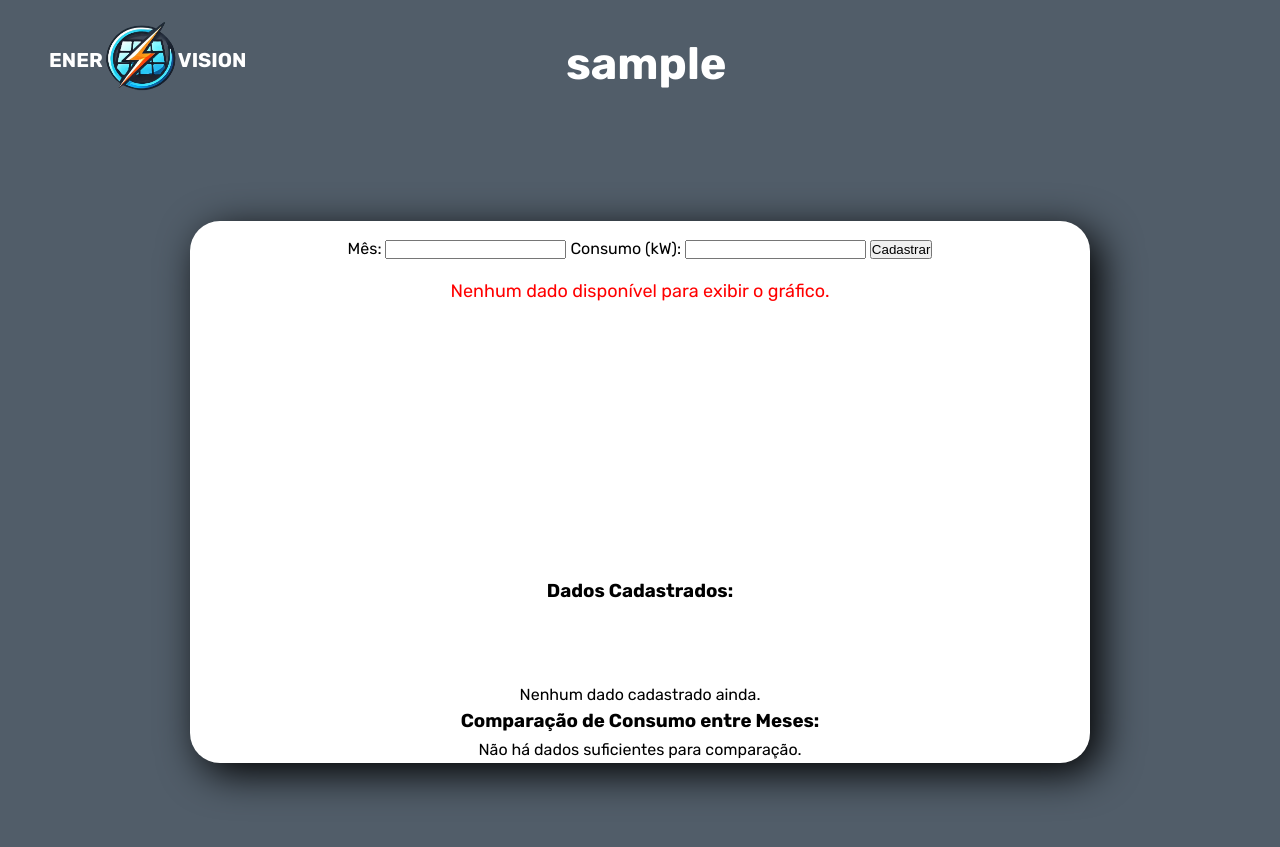
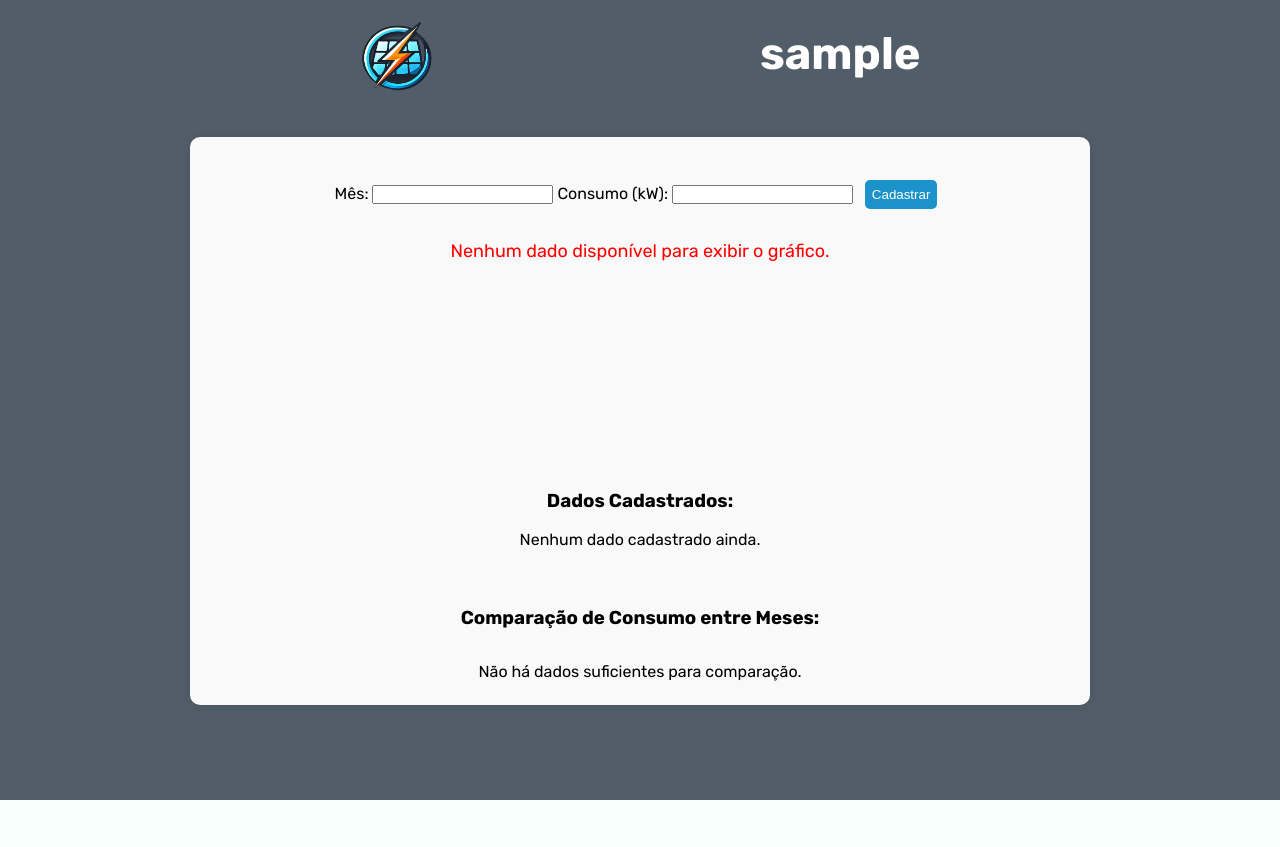
Before and after one commit to joaopedroNASA/EnerVision, a PHP site: page /indexgrafico.php in a window 1280 px wide. After the commit the page ends 800 px from the top, so only its background shows below. Run offline with PHP 8.4, Linux system fonts and the light colour scheme; the visitor is signed in with stand-in values (Sample User, id 1); data that the repository does not hold is empty; some libraries are stand-ins or nearby versions.

Commit message:
fim ayton senna do brasil acabou

```diff
--- a/style.css
+++ b/style.css
@@ -44,7 +44,7 @@ body {
     align-items: center;
     flex-direction: column;
     gap: 20px;
-    height: 400px;
+
     width: 300px;
     border: 3px solid black;
     border-radius: 10px;
--- a/style2.css
+++ b/style2.css
@@ -12,7 +12,7 @@ body {
 
 .nav-bar {
     display: flex;
-    justify-content: space-between;
+    justify-content: space-evenly;
     align-items: center;
     text-align: center;
     font-size: 20px;
@@ -918,6 +918,7 @@ footer {
         gap: 0;
         margin: 0;
         padding: 0;
+        justify-content: space-evenly;
     }
 
     .buttons2 {
@@ -934,11 +935,13 @@ footer {
         position: relative;
         right: 20px;
         top: 10px;
+
     }
 
     .logo2 img {
-        height: 100px;
-        width: 150px;
+        height: 80px;
+        width: 120px;
+        margin: 5px;
 
     }
 
@@ -1005,6 +1008,9 @@ footer {
         justify-content: center;
         align-items: center;
         text-align: center;
+        justify-content: space-between;
+        position: relative;
+        left: 15px;
     }
 
     .name-usuario h1 {
@@ -1024,9 +1030,11 @@ footer {
     }
 
     .logo img {
-        height: 80px;
-        width: 120px;
+        height: 100px;
+        width: 140px;
         margin: 5px;
+        position: relative;
+
     }
 }
 
@@ -1056,6 +1064,14 @@ footer {
 
 }
 
+.ener {
+    display: none;
+}
+
+.vision {
+    display: none;
+}
+
 .container-grafico {
     display: flex;
     margin: 40px;
@@ -1068,6 +1084,100 @@ footer {
     height: 80vh;
     /* Faz o contêiner ocupar toda a altura da tela */
 }
-.select-dispositivo{
+
+.select-dispositivo {
     font-family: "Rubik", serif;
 }
+
+/*Form dispositivo*/
+.ener2 {
+    display: none;
+}
+
+.vision2 {
+    display: none;
+}
+
+.name-usuario3 {
+    position: relative;
+    bottom: 10px;
+    left: -40px;
+}
+
+.Consumo-diario2 {
+    margin-bottom: 80px;
+}
+
+/* Container do gráfico */
+.container-grafico {
+    display: flex;
+    justify-content: center;
+    align-items: center;
+    flex-direction: column;
+    width: 900px;
+    margin: 0 auto;
+    display: block;
+}
+
+/* Fundo do gráfico */
+.fundograf {
+    width: 100%;
+    max-width: 900px;
+
+    padding: 20px;
+    background: #f9f9f9;
+    border-radius: 10px;
+    box-shadow: 0px 0px 10px rgba(0, 0, 0, 0.1);
+    text-align: center;
+}
+
+/* Formulário */
+.formulariograf {
+    margin-bottom: 20px;
+}
+
+/* Botão */
+button {
+    background: #1B93CA;
+    color: white;
+    padding: 7px;
+    border: none;
+    margin: 8px;
+    border-radius: 5px;
+    cursor: pointer;
+}
+
+/* Gráfico Responsivo */
+.grafico-mobile {
+    width: 100% !important;
+    height: auto !important;
+    min-height: 250px;
+}
+
+/* Responsividade */
+@media (max-width: 768px) {
+    .container-grafico {
+        width: 100%;
+        padding: 10px;
+    }
+
+    .fundograf {
+        width: 100%;
+        padding: 15px;
+        margin-top: -2em;
+
+    }
+
+    .grafico-mobile {
+        width: 100% !important;
+        height: 300px !important;
+    }
+}
+.nav-bar{
+    display: flex;
+
+    align-items: center;
+    text-align: center;
+    gap: 20px;
+
+}
--- a/view/GraficoView.php
+++ b/view/GraficoView.php
@@ -4,34 +4,52 @@
 <head>
     <meta charset="UTF-8">
     <meta name="viewport" content="width=device-width, initial-scale=1.0">
+    <title>Gráfico de Consumo</title>
+
+    <!-- CSS -->
     <link rel="stylesheet" href="style2.css">
-    <title>Gráfico de Consumo</title>
+
+    <!-- Google Charts -->
     <script type="text/javascript" src="https://www.gstatic.com/charts/loader.js"></script>
+
     <script type="text/javascript">
-
-        google.charts.load("current", { packages: ["corechart"] });
+        google.charts.load("current", {
+            packages: ["corechart"]
+        });
         google.charts.setOnLoadCallback(drawChart);
-
 
         function drawChart() {
             <?php if (!empty($dados)) { ?>
                 var data = google.visualization.arrayToDataTable([
-                    ["Mês", "Consumo (kW)", { role: "style" }],
+                    ["Mês", "Consumo (kW)", {
+                        role: "style"
+                    }],
                     <?php foreach ($dados as $linha) {
-                        echo "['" . $linha['mes'] . "', " . $linha['kilowatts'] . ", '#4CAF50'],";
+                        echo "['" . $linha['mes'] . "', " . $linha['kilowatts'] . ", '#1B93CA'],";
                     } ?>
                 ]);
 
                 var options = {
                     title: "Consumo Mensal de Energia (kW)",
-                    width: 850,
-                    height: 400,
-                    bar: { groupWidth: "95%" },
-                    legend: { position: "none" },
+                    bar: {
+                        groupWidth: "50%"
+                    },
+                    legend: {
+                        position: "none"
+                    },
+                    chartArea: {
+                        width: "80%",
+                        height: "70%"
+                    }, // Mantém responsivo
                 };
 
                 var chart = new google.visualization.ColumnChart(document.getElementById("columnchart_values"));
                 chart.draw(data, options);
+
+                // Redesenhar gráfico ao redimensionar
+                window.addEventListener('resize', function() {
+                    chart.draw(data, options);
+                });
             <?php } else { ?>
                 document.getElementById("columnchart_values").innerHTML =
                     "<p style='color: red; font-size: 18px; text-align: center;'>Nenhum dado disponível para exibir o gráfico.</p>";
@@ -49,17 +67,12 @@
             <strong class="vision2">VISION</strong>
         </div>
         <div class="name-usuario3">
-            <h1><?php
-            if (empty($_SESSION['nome_usuario'])) {
-                echo "ENERVISION";
-            } else {
-                echo $_SESSION['nome_usuario'];
-            }
-            ?></h1>
-        </div>
-        <div class="buttons">
+            <h1>
+                <?php echo empty($_SESSION['nome_usuario']) ? "ENERVISION" : $_SESSION['nome_usuario']; ?>
+            </h1>
         </div>
     </nav>
+
     <div class="container-grafico">
         <div class="fundograf">
             <div class="formulariograf">
@@ -71,23 +84,26 @@
                     <button type="submit">Cadastrar</button>
                 </form>
             </div>
-            <div id="columnchart_values" style="width: 900px; height: 300px;"></div>
+
+            <!-- Gráfico Responsivo -->
+            <div id="columnchart_values" class="grafico-mobile"></div>
 
             <h3>Dados Cadastrados:</h3>
-            <div style="margin-top: 75px">
-                <?php
-                // Para depuração, exibe os dados recuperados
-
-
-                if (!empty($dados)) { ?>
+            <div style="margin-top: 10px">
+                <?php if (!empty($dados)) { ?>
                     <ul>
                         <?php foreach ($dados as $dado) { ?>
                             <li>
                                 <?php echo $dado['mes'] . " - Consumo: " . number_format($dado['kilowatts'], 2) . " kW"; ?>
                                 <form method="POST" style="display:inline;">
                                     <input type="hidden" name="delete_mes" value="<?php echo $dado['mes']; ?>">
-                                    <button type="submit"
-                                        onclick="return confirm('Tem certeza que deseja excluir este dado?');">Deletar</button>
+                                    <button class="deletar" type="submit" onclick="return confirm('Tem certeza que deseja excluir este dado?');">Deletar</button>
+                                    <style>
+                                        .deletar button {
+                                            gap: 10px;
+                                            margin: 10px;
+                                        }
+                                    </style>
                                 </form>
                             </li>
                         <?php } ?>
@@ -96,8 +112,9 @@
                     <p>Nenhum dado cadastrado ainda.</p>
                 <?php } ?>
             </div>
-
+            <br><br>
             <h3>Comparação de Consumo entre Meses:</h3>
+            <br>
             <?php
             if (!empty($dados) && count($dados) > 1) {
                 for ($i = 0; $i < count($dados) - 1; $i++) {
```
